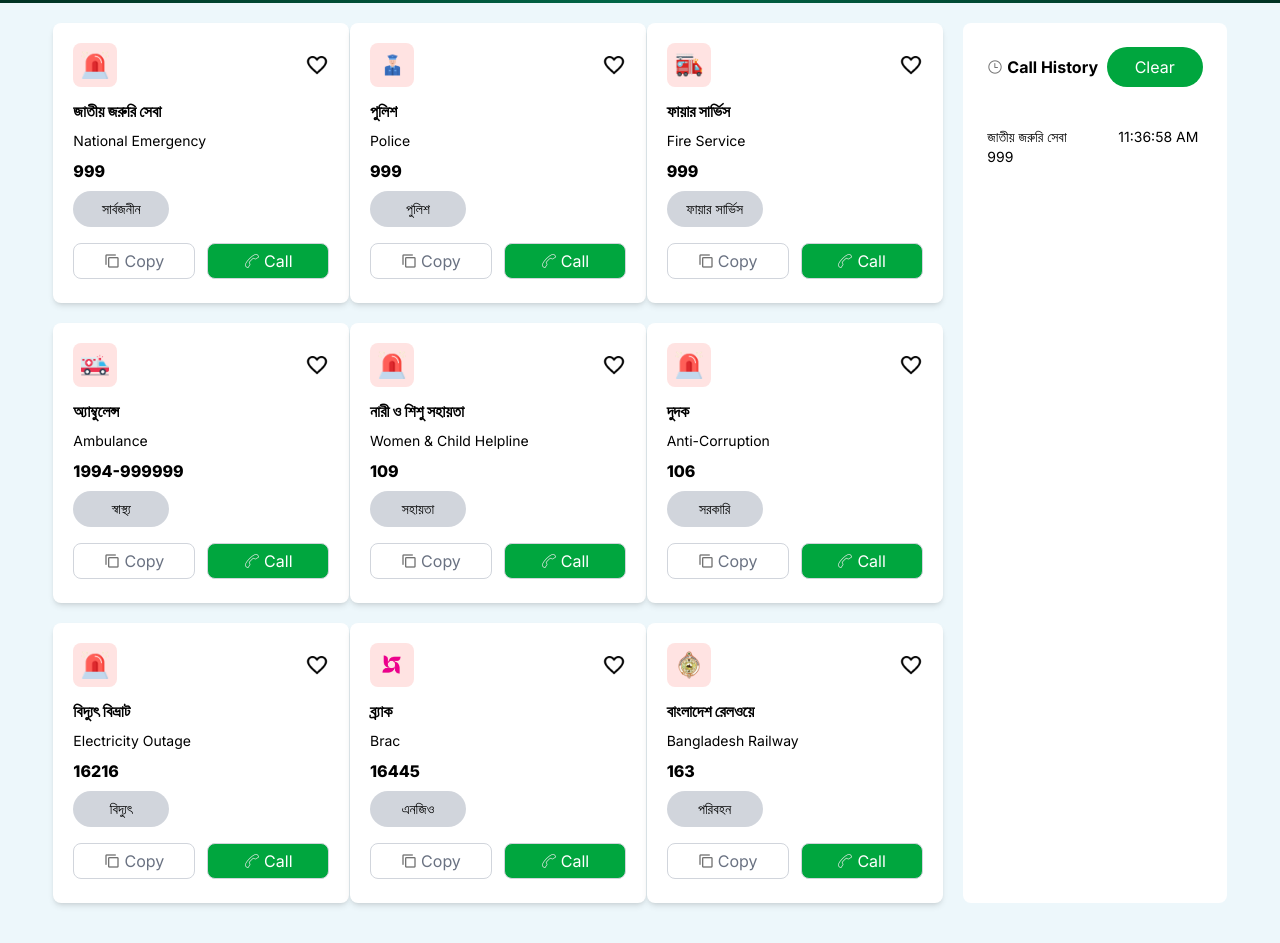
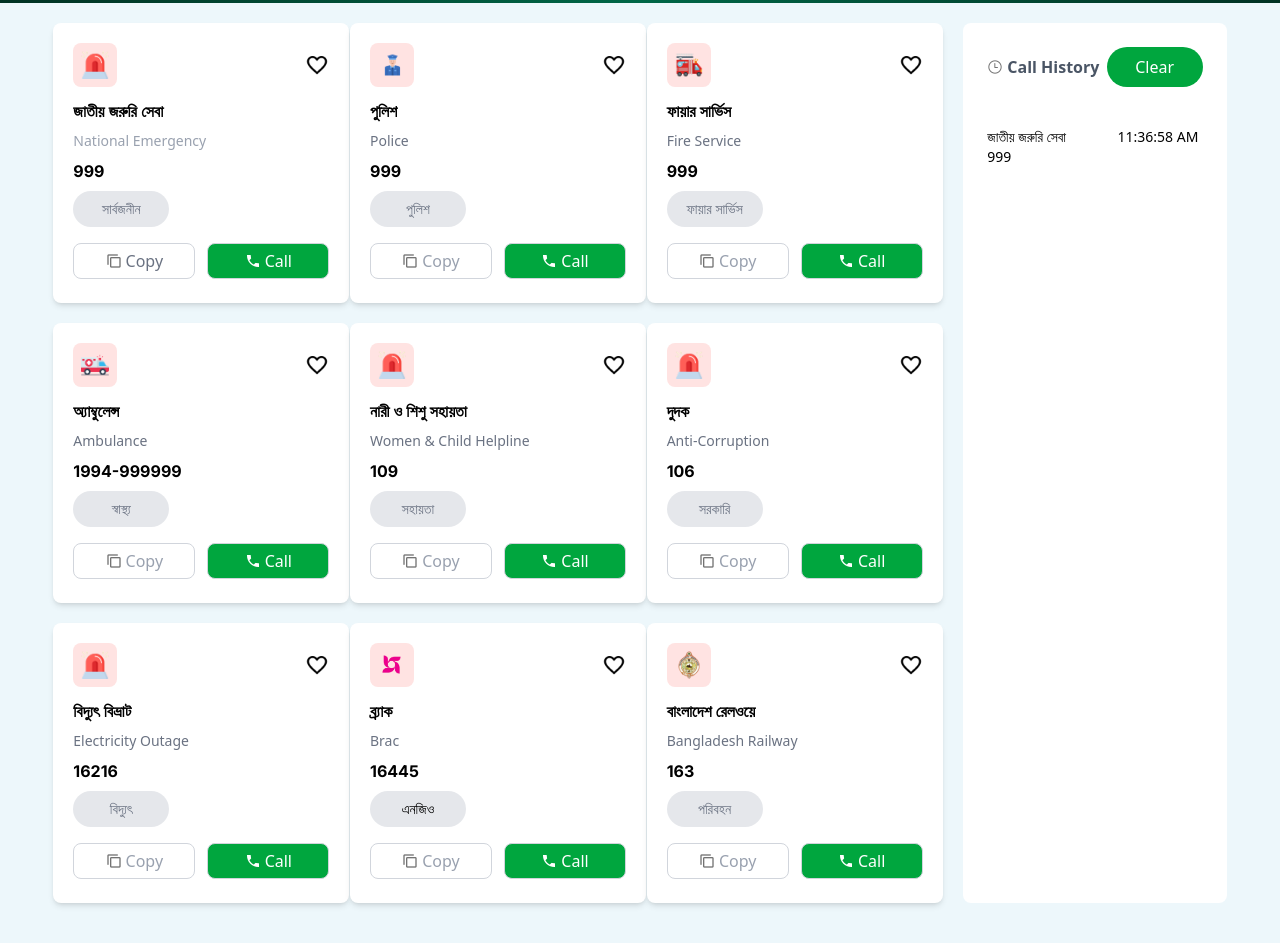
Before and after one commit to adnan99999977/Assignment_005, a plain HTML site: page index.html in a window 1280 px wide. Shown: the part 320-1263 px from the top of the page. Drawn offline with nearby package versions, Linux system fonts and the light colour scheme.

Commit message:
some changes applied about responsive and detailing

```diff
--- a/index.html
+++ b/index.html
@@ -8,12 +8,11 @@
     <script src="https://cdn.jsdelivr.net/npm/@tailwindcss/browser@4"></script>
     <!-- favicon link  -->
     <link rel="shortcut icon" href="./assets/logo.png" type="image/x-icon" />
+    <!-- font link -->
+     <link href="https://fonts.googleapis.com/css2?family=Inter:wght@400;500;700;999&display=swap" rel="stylesheet">
 
-    <style>
-      @import url("https://fonts.googleapis.com/css2?family=Inter:ital,opsz,wght@0,14..32,100..900;1,14..32,100..900&display=swap");
-    </style>
   </head>
-  <body>
+  <body class="font-inter">
     <!-- navber -->
     <nav
       class="flex w-11/12 m-auto font-['Inter'] mt-6 xl:flex justify-between b"
@@ -21,7 +20,7 @@
       <div class="md:flex xl:flex items-center gap-2 cursor-pointer">
         <img class="w-12 h-12" src="./assets/logo.png" alt="" />
         <p
-          class="hidden md:block lg:block xl:block w-30 font-[900] text-lg text-[rgba(0,103,71,1)] leading-5"
+          class="hidden md:block lg:block xl:block w-30 font-[999] text-lg text-[rgba(0,103,71,1)] leading-5"
         >
           Emergency Service
         </p>
@@ -54,7 +53,7 @@
     >
       <img class="w-[95px] m-auto mb-4" src="./assets/logo-dark.png" alt="" />
       <div class="text-center space-y-3">
-        <h1 class="font-bold font-['inter'] text-3xl">জরুরি সেবা ডিরেক্টরি</h1>
+        <h1 class="font-extrabold  text-3xl">জরুরি সেবা ডিরেক্টরি</h1>
         <p class="font-semibold">
           Government Emergency Services at Your Fingertip – A Project by
           Government of the People’s Republic of Bangladesh
@@ -63,7 +62,7 @@
     </section>
 
     <!-- main section -->
-    <main class="bg-[#dbeff77c] font-['Inter'] ">
+    <main class="bg-[#dbeff77c]  ">
       <section
         class="w-90 m-auto flex flex-col pt-5 sm:w-11/12  xl:grid grid-cols-12 gap-10 "
       >
@@ -72,7 +71,8 @@
             class="cards mb-10 m-auto  flex flex-col  sm:grid md:grid-cols-2 lg:grid-cols-3  xl:grid-cols-3 gap-5 "
           >
             <div
-              class="w-84 m-0 card shadow-md xl:w-74 bg-white rounded-lg h-70 p-5"
+              class="w-84 hover:transform transition
+            hover:-translate-y-2 hover:shadow-xl cursor-pointer m-0 card shadow-md xl:w-74 bg-white rounded-lg h-70 p-5"
             >
               <div class="image flex justify-between items-center">
                 <img
@@ -85,32 +85,33 @@
               </div>
               <div class="info mt-3 space-y-2">
                 <h1 class="font-[900] font-hind">জাতীয় জরুরি সেবা</h1>
-                <p class="text-sm">National Emergency</p>
+                <p class="text-sm text-gray-400 ">National Emergency</p>
                 <h2 class="font-extrabold font-['Inter']">999</h2>
                 <div
-                  class="w-24 h-9 bg-gray-300 flex justify-center items-center rounded-3xl hover:bg-gray-400 duration-200"
+                  class="w-24 h-9 bg-gray-200 flex justify-center items-center rounded-3xl hover:bg-gray-300  duration-200 cursor-pointer"
                 >
-                  <p class="text-sm">সার্বজনীন</p>
+                  <p class="text-sm text-gray-500 ">সার্বজনীন</p>
                 </div>
               </div>
-              <div class="btn flex justify-between mt-4 gap-3 cursor-pointer">
+              <div class="btn flex justify-between mt-4 gap-3 ">
                 <button
-                  class="flex items-center gap-1 w-40 h-9 bg-white border border-gray-300 justify-center rounded-lg hover:bg-slate-300 border-1 duration-200 text-gray-500"
+                  class="flex items-center gap-1 w-40 h-9 bg-white border border-gray-300 justify-center rounded-lg hover:bg-slate-300 border-1 duration-200 text-gray-500 cursor-pointer"
                 >
                   <img class="" src="./assets/icons8-copy-16.png" alt="" />
                   Copy
                 </button>
 
                 <button
-                  class="flex items-center gap-1 w-40 h-9 border border-gray-300 justify-center rounded-lg text-white bg-[rgba(0,166,62,1)] hover:bg-[#097531] duration-200"
+                  class="flex items-center gap-1 w-40 h-9 border border-gray-300 justify-center rounded-lg text-white bg-[rgba(0,166,62,1)] hover:bg-[#097531] duration-200 cursor-pointer"
                 >
-                  <img class="" src="./assets/icons8-call-16 (1).png" alt="" />
+                  <img class="" src="./assets/call icon.png" alt="" />
                   Call
                 </button>
               </div>
             </div>
             <div
-              class="w-84 card shadow-md xl:w-74 bg-white rounded-lg h-70 p-5"
+              class="w-84 card hover:transform transition
+            hover:-translate-y-2 hover:shadow-xl cursor-pointer shadow-md xl:w-74 bg-white rounded-lg h-70 p-5"
             >
               <div class="image flex justify-between items-center">
                 <img
@@ -123,32 +124,33 @@
               </div>
               <div class="info mt-3 space-y-2">
                 <h1 class="font-[900] font-hind">পুলিশ</h1>
-                <p class="text-sm">Police</p>
+                <p class="text-sm text-gray-500">Police</p>
                 <h2 class="font-extrabold font-['Inter']">999</h2>
                 <div
-                  class="w-24 h-9 bg-gray-300 flex justify-center items-center rounded-3xl hover:bg-gray-400 duration-200"
+                  class="w-24 h-9 bg-gray-200 flex justify-center items-center rounded-3xl hover:bg-gray-300 duration-200 cursor-pointer"
                 >
-                  <p class="text-sm">পুলিশ</p>
+                  <p class="text-sm text-gray-500 ">পুলিশ</p>
                 </div>
               </div>
-              <div class="btn flex justify-between mt-4 gap-3 cursor-pointer">
+              <div class="btn flex justify-between mt-4 gap-3 ">
                 <button
-                  class="flex items-center gap-1 w-40 h-9 bg-white border border-gray-300 justify-center rounded-lg hover:bg-slate-300 border-1 duration-200 text-gray-500"
+                  class="flex items-center gap-1 w-40 h-9 bg-white border border-gray-300 justify-center rounded-lg hover:bg-slate-300 border-1 duration-200 text-gray-400 cursor-pointer "
                 >
                   <img class="" src="./assets/icons8-copy-16.png" alt="" />
                   Copy
                 </button>
 
                 <button
-                  class="flex items-center gap-1 w-40 h-9 border border-gray-300 justify-center rounded-lg text-white bg-[rgba(0,166,62,1)] hover:bg-[#097531] duration-200"
+                  class="flex items-center gap-1 w-40 h-9 border border-gray-300 justify-center rounded-lg text-white bg-[rgba(0,166,62,1)] hover:bg-[#097531] duration-200 cursor-pointer"
                 >
-                  <img class="" src="./assets/icons8-call-16 (1).png" alt="" />
+                  <img class="" src="./assets/call icon.png" alt="" />
                   Call
                 </button>
               </div>
             </div>
             <div
-              class="w-84 card shadow-md xl:w-74 bg-white rounded-lg h-70 p-5"
+              class="w-84 card hover:transform transition
+            hover:-translate-y-2 hover:shadow-xl cursor-pointer shadow-md xl:w-74 bg-white rounded-lg h-70 p-5"
             >
               <div class="image flex justify-between items-center">
                 <img
@@ -161,32 +163,33 @@
               </div>
               <div class="info mt-3 space-y-2">
                 <h1 class="font-[900] font-hind">ফায়ার সার্ভিস</h1>
-                <p class="text-sm">Fire Service</p>
+                <p class="text-sm text-gray-500">Fire Service</p>
                 <h2 class="font-extrabold font-['Inter']">999</h2>
                 <div
-                  class="w-24 h-9 bg-gray-300 flex justify-center items-center rounded-3xl hover:bg-gray-400 duration-200"
+                  class="w-24 h-9 bg-gray-200 flex justify-center items-center rounded-3xl hover:bg-gray-300 duration-200 cursor-pointer"
                 >
-                  <p class="text-sm">ফায়ার সার্ভিস</p>
+                  <p class="text-sm text-gray-500">ফায়ার সার্ভিস</p>
                 </div>
               </div>
               <div class="btn flex justify-between mt-4 gap-3 cursor-pointer">
                 <button
-                  class="flex items-center gap-1 w-40 h-9 bg-white border border-gray-300 justify-center rounded-lg hover:bg-slate-300 border-1 duration-200 text-gray-500"
+                  class="flex items-center gap-1 w-40 h-9 bg-white border border-gray-300 justify-center rounded-lg hover:bg-slate-300 border-1 duration-200 text-gray-400 cursor-pointer"
                 >
                   <img class="" src="./assets/icons8-copy-16.png" alt="" />
                   Copy
                 </button>
 
                 <button
-                  class="flex items-center gap-1 w-40 h-9 border border-gray-300 justify-center rounded-lg text-white bg-[rgba(0,166,62,1)] hover:bg-[#097531] duration-200"
+                  class="flex items-center gap-1 w-40 h-9 border border-gray-300 justify-center rounded-lg text-white bg-[rgba(0,166,62,1)] hover:bg-[#097531] duration-200 cursor-pointer"
                 >
-                  <img class="" src="./assets/icons8-call-16 (1).png" alt="" />
+                  <img class="" src="./assets/call icon.png" alt="" />
                   Call
                 </button>
               </div>
             </div>
             <div
-              class="w-84 card shadow-md xl:w-74 bg-white rounded-lg h-70 p-5"
+              class="w-84 card hover:transform transition
+            hover:-translate-y-2 hover:shadow-xl cursor-pointer shadow-md xl:w-74 bg-white rounded-lg h-70 p-5"
             >
               <div class="image flex justify-between items-center">
                 <img
@@ -199,32 +202,33 @@
               </div>
               <div class="info mt-3 space-y-2">
                 <h1 class="font-[900] font-hind">অ্যাম্বুলেন্স</h1>
-                <p class="text-sm">Ambulance</p>
+                <p class="text-sm text-gray-500">Ambulance</p>
                 <h2 class="font-extrabold font-['Inter']">1994-999999</h2>
                 <div
-                  class="w-24 h-9 bg-gray-300 flex justify-center items-center rounded-3xl hover:bg-gray-400 duration-200"
+                  class="w-24 h-9 bg-gray-200 flex justify-center items-center rounded-3xl hover:bg-gray-300 duration-200 cursor-pointer"
                 >
-                  <p class="text-sm">স্বাস্থ্য</p>
+                  <p class="text-sm text-gray-500">স্বাস্থ্য</p>
                 </div>
               </div>
               <div class="btn flex justify-between mt-4 gap-3 cursor-pointer">
                 <button
-                  class="flex items-center gap-1 w-40 h-9 bg-white border border-gray-300 justify-center rounded-lg hover:bg-slate-300 border-1 duration-200 text-gray-500"
+                  class="flex items-center gap-1 w-40 h-9 bg-white border border-gray-300 justify-center rounded-lg hover:bg-slate-300 border-1 duration-200 text-gray-400 cursor-pointer"
                 >
                   <img class="" src="./assets/icons8-copy-16.png" alt="" />
                   Copy
                 </button>
 
                 <button
-                  class="flex items-center gap-1 w-40 h-9 border border-gray-300 justify-center rounded-lg text-white bg-[rgba(0,166,62,1)] hover:bg-[#097531] duration-200"
+                  class="flex items-center gap-1 w-40 h-9 border border-gray-300 justify-center rounded-lg text-white bg-[rgba(0,166,62,1)] hover:bg-[#097531] duration-200 cursor-pointer"
                 >
-                  <img class="" src="./assets/icons8-call-16 (1).png" alt="" />
+                  <img class="" src="./assets/call icon.png" alt="" />
                   Call
                 </button>
               </div>
             </div>
             <div
-              class="w-84 card shadow-md xl:w-74 bg-white rounded-lg h-70 p-5"
+              class="w-84 hover:transform transition
+            hover:-translate-y-2 hover:shadow-xl cursor-pointer card shadow-md xl:w-74 bg-white rounded-lg h-70 p-5"
             >
               <div class="image flex justify-between items-center">
                 <img
@@ -237,32 +241,33 @@
               </div>
               <div class="info mt-3 space-y-2">
                 <h1 class="font-[900] font-hind">নারী ও শিশু সহায়তা</h1>
-                <p class="text-sm">Women & Child Helpline</p>
+                <p class="text-sm text-gray-500">Women & Child Helpline</p>
                 <h2 class="font-extrabold font-['Inter']">109</h2>
                 <div
-                  class="w-24 h-9 bg-gray-300 flex justify-center items-center rounded-3xl hover:bg-gray-400 duration-200"
+                  class="w-24 h-9 bg-gray-200 flex justify-center items-center rounded-3xl hover:bg-gray-300 duration-200 cursor-pointer"
                 >
-                  <p class="text-sm">সহায়তা</p>
+                  <p class="text-sm text-gray-500">সহায়তা</p>
                 </div>
               </div>
               <div class="btn flex justify-between mt-4 gap-3 cursor-pointer">
                 <button
-                  class="flex items-center gap-1 w-40 h-9 bg-white border border-gray-300 justify-center rounded-lg hover:bg-slate-300 border-1 duration-200 text-gray-500"
+                  class="flex items-center gap-1 w-40 h-9 bg-white border border-gray-300 justify-center rounded-lg hover:bg-slate-300 border-1 duration-200 text-gray-400 cursor-pointer"
                 >
                   <img class="" src="./assets/icons8-copy-16.png" alt="" />
                   Copy
                 </button>
 
                 <button
-                  class="flex items-center gap-1 w-40 h-9 border border-gray-300 justify-center rounded-lg text-white bg-[rgba(0,166,62,1)] hover:bg-[#097531] duration-200"
+                  class="flex items-center gap-1 w-40 h-9 border border-gray-300 justify-center rounded-lg text-white bg-[rgba(0,166,62,1)] hover:bg-[#097531] duration-200 cursor-pointer"
                 >
-                  <img class="" src="./assets/icons8-call-16 (1).png" alt="" />
+                  <img class="" src="./assets/call icon.png" alt="" />
                   Call
                 </button>
               </div>
             </div>
             <div
-              class="w-84 card shadow-md xl:w-74 bg-white rounded-lg h-70 p-5"
+              class="w-84 hover:transform transition
+            hover:-translate-y-2 hover:shadow-xl cursor-pointer card shadow-md xl:w-74 bg-white rounded-lg h-70 p-5"
             >
               <div class="image flex justify-between items-center">
                 <img
@@ -275,32 +280,33 @@
               </div>
               <div class="info mt-3 space-y-2">
                 <h1 class="font-[900] font-hind">দুদক</h1>
-                <p class="text-sm">Anti-Corruption</p>
+                <p class="text-sm text-gray-500">Anti-Corruption</p>
                 <h2 class="font-extrabold font-['Inter']">106</h2>
                 <div
-                  class="w-24 h-9 bg-gray-300 flex justify-center items-center rounded-3xl hover:bg-gray-400 duration-200"
+                  class="w-24 h-9 bg-gray-200 flex justify-center items-center rounded-3xl hover:bg-gray-300 duration-200 cursor-pointer"
                 >
-                  <p class="text-sm">সরকারি</p>
+                  <p class="text-sm text-gray-500">সরকারি</p>
                 </div>
               </div>
               <div class="btn flex justify-between mt-4 gap-3 cursor-pointer">
                 <button
-                  class="flex items-center gap-1 w-40 h-9 bg-white border border-gray-300 justify-center rounded-lg hover:bg-slate-300 border-1 duration-200 text-gray-500"
+                  class="flex items-center gap-1 w-40 h-9 bg-white border border-gray-300 justify-center rounded-lg hover:bg-slate-300 border-1 duration-200 text-gray-400 cursor-pointer"
                 >
                   <img class="" src="./assets/icons8-copy-16.png" alt="" />
                   Copy
                 </button>
 
                 <button
-                  class="flex items-center gap-1 w-40 h-9 border border-gray-300 justify-center rounded-lg text-white bg-[rgba(0,166,62,1)] hover:bg-[#097531] duration-200"
+                  class="flex items-center gap-1 w-40 h-9 border border-gray-300 justify-center rounded-lg text-white bg-[rgba(0,166,62,1)] hover:bg-[#097531] duration-200 cursor-pointer"
                 >
-                  <img class="" src="./assets/icons8-call-16 (1).png" alt="" />
+                  <img class="" src="./assets/call icon.png" alt="" />
                   Call
                 </button>
               </div>
             </div>
             <div
-              class="w-84 card shadow-md xl:w-74 bg-white rounded-lg h-70 p-5"
+              class="w-84 hover:transform transition
+            hover:-translate-y-2 hover:shadow-xl cursor-pointer card shadow-md xl:w-74 bg-white rounded-lg h-70 p-5"
             >
               <div class="image flex justify-between items-center">
                 <img
@@ -313,32 +319,33 @@
               </div>
               <div class="info mt-3 space-y-2">
                 <h1 class="font-[900] font-hind">বিদ্যুৎ বিভ্রাট</h1>
-                <p class="text-sm">Electricity Outage</p>
+                <p class="text-sm text-gray-500">Electricity Outage</p>
                 <h2 class="font-extrabold font-['Inter']">16216</h2>
                 <div
-                  class="w-24 h-9 bg-gray-300 flex justify-center items-center rounded-3xl hover:bg-gray-400 duration-200"
+                  class="w-24 h-9 bg-gray-200 flex justify-center items-center rounded-3xl hover:bg-gray-300 duration-200 cursor-pointer"
                 >
-                  <p class="text-sm">বিদ্যুৎ</p>
+                  <p class="text-sm text-gray-500">বিদ্যুৎ</p>
                 </div>
               </div>
               <div class="btn flex justify-between mt-4 gap-3 cursor-pointer">
                 <button
-                  class="flex items-center gap-1 w-40 h-9 bg-white border border-gray-300 justify-center rounded-lg hover:bg-slate-300 border-1 duration-200 text-gray-500"
+                  class="flex items-center gap-1 w-40 h-9 bg-white border border-gray-300 justify-center rounded-lg hover:bg-slate-300 border-1 duration-200 text-gray-400 cursor-pointer"
                 >
                   <img class="" src="./assets/icons8-copy-16.png" alt="" />
                   Copy
                 </button>
 
                 <button
-                  class="flex items-center gap-1 w-40 h-9 border border-gray-300 justify-center rounded-lg text-white bg-[rgba(0,166,62,1)] hover:bg-[#097531] duration-200"
+                  class="flex items-center gap-1 w-40 h-9 border border-gray-300 justify-center rounded-lg text-white bg-[rgba(0,166,62,1)] hover:bg-[#097531] duration-200 cursor-pointer"
                 >
-                  <img class="" src="./assets/icons8-call-16 (1).png" alt="" />
+                  <img class="" src="./assets/call icon.png" alt="" />
                   Call
                 </button>
               </div>
             </div>
             <div
-              class="w-84 card shadow-md xl:w-74 bg-white rounded-lg h-70 p-5"
+              class="w-84 hover:transform transition
+            hover:-translate-y-2 hover:shadow-xl cursor-pointer card shadow-md xl:w-74 bg-white rounded-lg h-70 p-5"
             >
               <div class="image flex justify-between items-center">
                 <img
@@ -351,32 +358,33 @@
               </div>
               <div class="info mt-3 space-y-2">
                 <h1 class="font-[900] font-hind">ব্র্যাক</h1>
-                <p class="text-sm">Brac</p>
+                <p class="text-sm text-gray-500">Brac</p>
                 <h2 class="font-extrabold font-['Inter']">16445</h2>
                 <div
-                  class="w-24 h-9 bg-gray-300 flex justify-center items-center rounded-3xl hover:bg-gray-400 duration-200"
+                  class="w-24 h-9 bg-gray-200 flex justify-center items-center rounded-3xl hover:bg-gray-300 duration-200 cursor-pointer"
                 >
-                  <p class="text-sm">এনজিও</p>
+                  <p class="text-sm ">এনজিও</p>
                 </div>
               </div>
               <div class="btn flex justify-between mt-4 gap-3 cursor-pointer">
                 <button
-                  class="flex items-center gap-1 w-40 h-9 bg-white border border-gray-300 justify-center rounded-lg hover:bg-slate-300 border-1 duration-200 text-gray-500"
+                  class="flex items-center gap-1 w-40 h-9 bg-white border border-gray-300 justify-center rounded-lg hover:bg-slate-300 border-1 duration-200 text-gray-400 cursor-pointer"
                 >
                   <img class="" src="./assets/icons8-copy-16.png" alt="" />
                   Copy
                 </button>
 
                 <button
-                  class="flex items-center gap-1 w-40 h-9 border border-gray-300 justify-center rounded-lg text-white bg-[rgba(0,166,62,1)] hover:bg-[#097531] duration-200"
+                  class="flex items-center gap-1 w-40 h-9 border border-gray-300 justify-center rounded-lg text-white bg-[rgba(0,166,62,1)] hover:bg-[#097531] duration-200 cursor-pointer"
                 >
-                  <img class="" src="./assets/icons8-call-16 (1).png" alt="" />
+                  <img class="" src="./assets/call icon.png" alt="" />
                   Call
                 </button>
               </div>
             </div>
             <div
-              class="w-84 card shadow-md xl:w-74 bg-white rounded-lg h-70 p-5"
+              class="w-84 hover:transform transition
+            hover:-translate-y-2 hover:shadow-xl cursor-pointer card shadow-md xl:w-74 bg-white rounded-lg h-70 p-5"
             >
               <div class="image flex justify-between items-center">
                 <img
@@ -389,38 +397,39 @@
               </div>
               <div class="info mt-3 space-y-2">
                 <h1 class="font-[900] font-hind">বাংলাদেশ রেলওয়ে</h1>
-                <p class="text-sm">Bangladesh Railway</p>
+                <p class="text-sm text-gray-500">Bangladesh Railway</p>
                 <h2 class="font-extrabold font-['Inter']">163</h2>
                 <div
-                  class="w-24 h-9 bg-gray-300 flex justify-center items-center rounded-3xl hover:bg-gray-400 duration-200"
+                  class="w-24 h-9 bg-gray-200 flex justify-center items-center rounded-3xl hover:bg-gray-300 duration-200 cursor-pointer"
                 >
-                  <p class="text-sm">পরিবহন</p>
+                  <p class="text-sm text-gray-500">পরিবহন</p>
                 </div>
               </div>
               <div class="btn flex justify-between mt-4 gap-3 cursor-pointer">
                 <button
-                  class="flex items-center gap-1 w-40 h-9 bg-white border border-gray-300 justify-center rounded-lg hover:bg-slate-300 border-1 duration-200 text-gray-500"
+                  class="flex items-center gap-1 w-40 h-9 bg-white border border-gray-300 justify-center rounded-lg hover:bg-slate-300 border-1 duration-200 text-gray-400 cursor-pointer"
                 >
                   <img class="" src="./assets/icons8-copy-16.png" alt="" />
                   Copy
                 </button>
 
                 <button
-                  class="flex items-center gap-1 w-40 h-9 border border-gray-300 justify-center rounded-lg text-white bg-[rgba(0,166,62,1)] hover:bg-[#097531] duration-200"
+                  class="flex items-center gap-1 w-40 h-9 border border-gray-300 justify-center rounded-lg text-white bg-[rgba(0,166,62,1)] hover:bg-[#097531] duration-200 cursor-pointer"
                 >
-                  <img class="" src="./assets/icons8-call-16 (1).png" alt="" />
+                  <img class="" src="./assets/call icon.png" alt="" />
                   Call
                 </button>
               </div>
             </div>
-          </div>
+            </div>
         </aside>
 
-        <aside class="right-side bg-white rounded-lg p-6 col-span-3 mb-10">
+        <aside class="right-side bg-white rounded-lg p-6 col-span-3 mb-10 hover:transform transition
+            hover:-translate-y-2 hover:shadow-xl cursor-pointer">
           <div class="history flex justify-between mb-10">
             <div class="histor flex items-center gap-1">
               <img src="./assets/icons8-clock-16.png" alt="" />
-              <p class="font-bold">Call History</p>
+              <p class="font-bold text-gray-600">Call History</p>
             </div>
             <button
               class="w-24 rounded-3xl h-10 bg-[rgba(0,166,62,1)] text-white flex justify-center items-center hover:bg-[#097932ec] duration-300"
```
Also changed, not shown: index.js (+14 -0 lines), tailwind.config.js (deleted, +0 -10 lines), assets/call icon.png (added).
